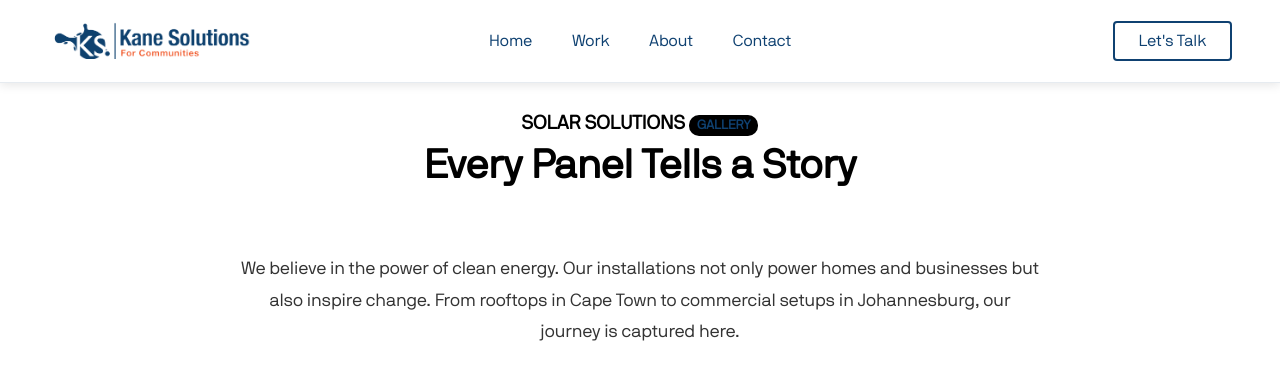
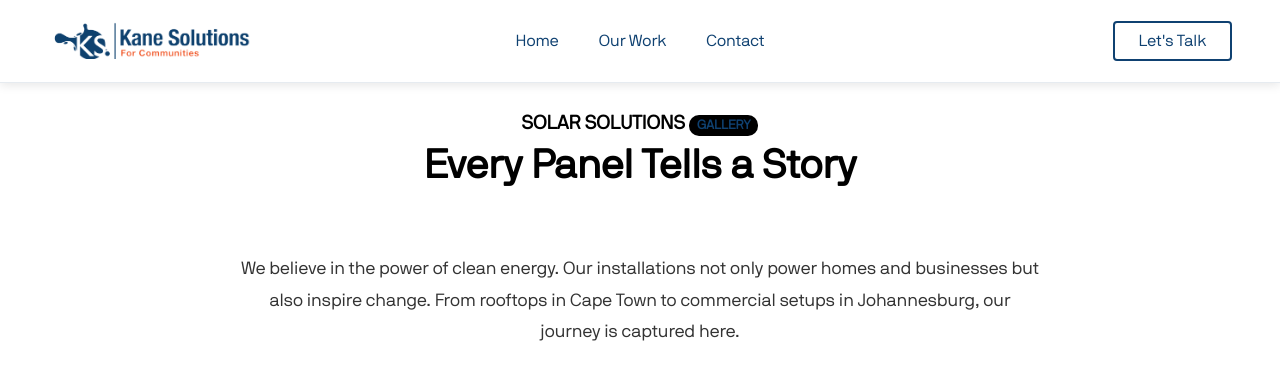
Before and after one commit to nostalgic-code/forcommunitiesdemo, a plain HTML site: page forcommunities-main/work.html in a window 1280 px wide. Shown: the top 391 px of the page. Drawn offline with nearby package versions, Linux system fonts and the light colour scheme; a script that the page names is missing.

Commit message:
Update work.html

```diff
--- a/forcommunities-main/work.html
+++ b/forcommunities-main/work.html
@@ -175,8 +175,7 @@
     </div>
     <div class="nav-center">
       <a href="index.html">Home</a>
-      <a href="https://work-zonq.vercel.app/">Work</a>
-      <a href="about.html">About</a>
+      <a href="work.html">Our Work</a>
       <a href="contact.html">Contact</a>
     </div>
     <div class="nav-right">
```
